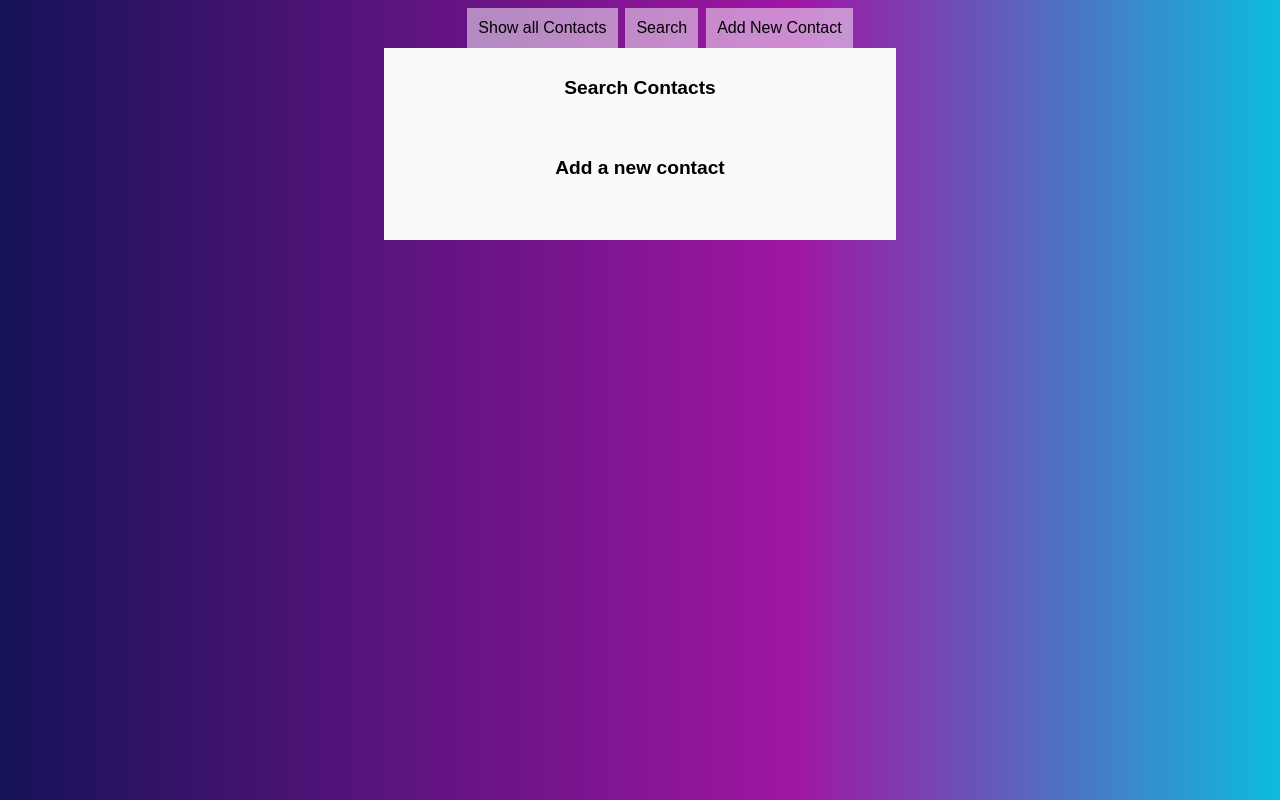
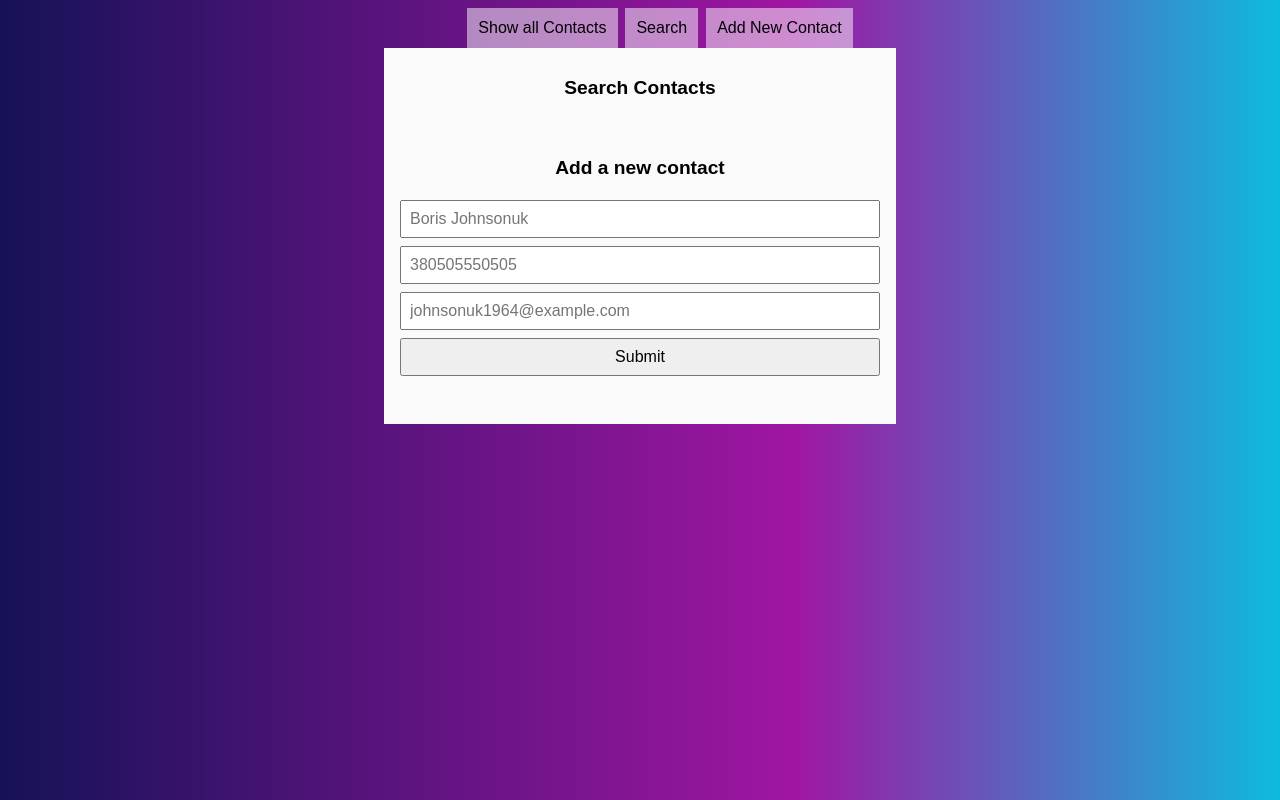
Before and after one commit to vladimirsokha/phone-book, a plain HTML site: page phonebook.html in a window 1280 px wide. Drawn offline with Linux system fonts and the light colour scheme.

Commit message:
[AL-4]: Implemented adding contact data, task completed

```diff
--- a/phonebook.html
+++ b/phonebook.html
@@ -21,11 +21,23 @@
 
     </form>
 </div>
-    <div id="contact-panel" class="panel">
-        <form id="contact" action="#">
-            <h1>Add a new contact</h1>
-
-        </form>
+<div id="contact-panel" class="panel">
+    <form id="contact" action="#">
+        <h1>Add a new contact</h1>
+        <div>
+            <label>
+                <input type="text" name="person" id="name" placeholder="Boris Johnsonuk" />
+            </label>
+            <label>
+                <input type="text" name="phone" id="name" placeholder="380505550505" />
+            </label>
+            <label>
+                <input type="text" name="email" id="name" placeholder="johnsonuk1964@example.com" />
+            </label>
+        </div>
+        <div>
+            <input type="submit" value="Submit" />
+        </div>
     </div>
 <div id = "show-panel" class="panel">
 
```
